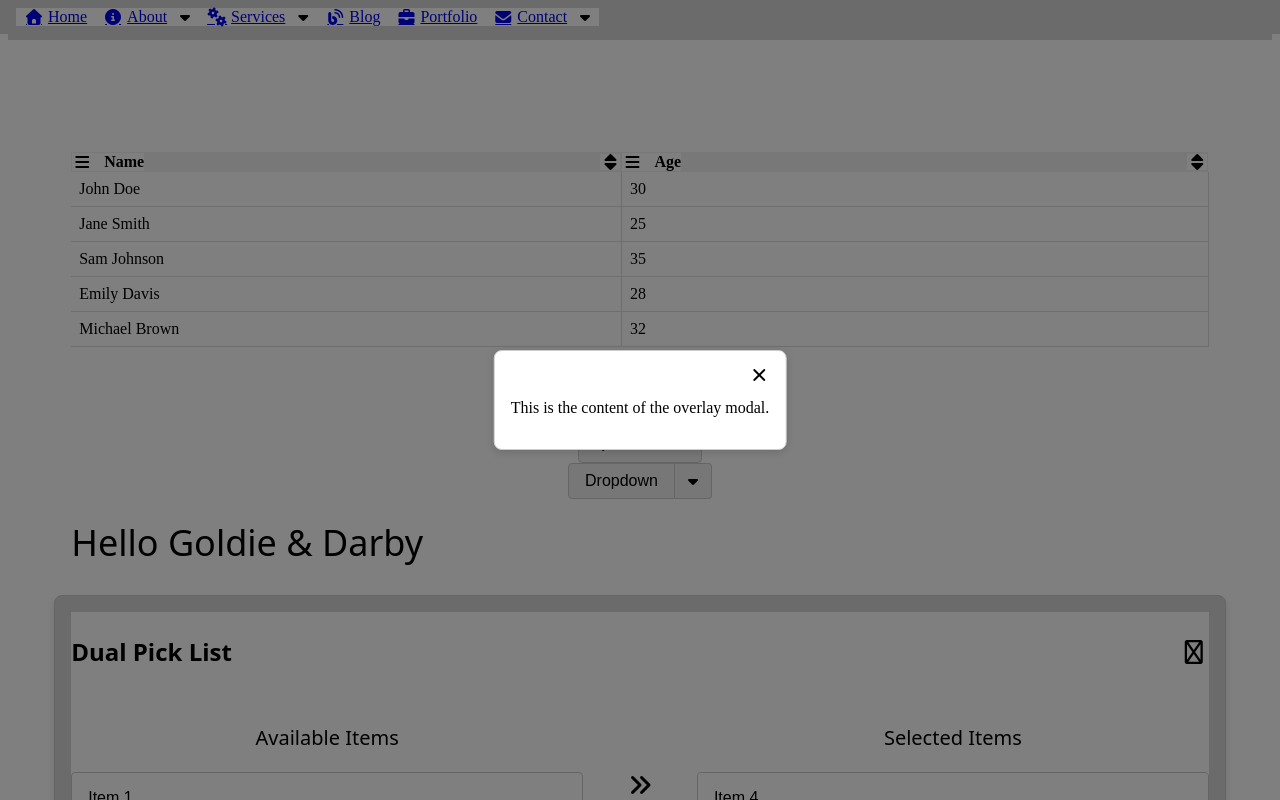
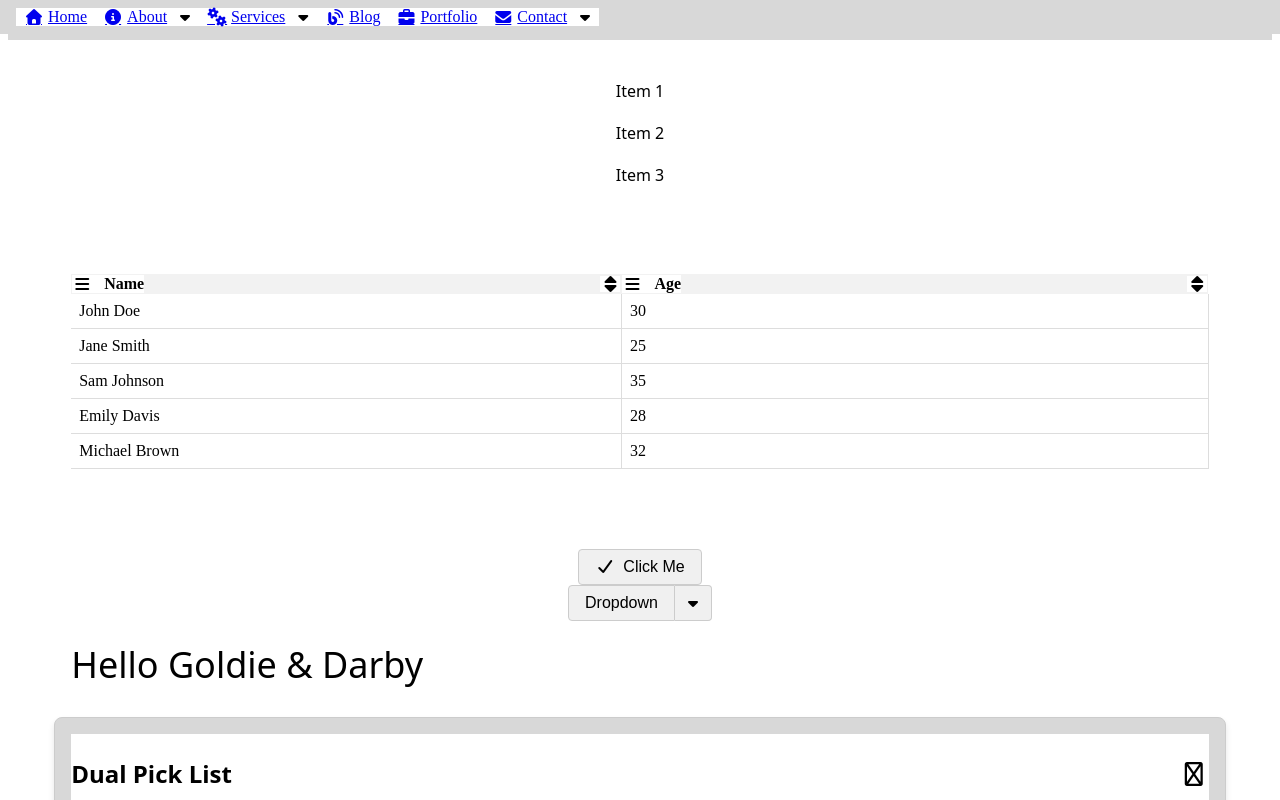
Before and after one commit to taylor-barron/tuppaware-dev, a Next.js app: page /dev in a window 1280 px wide. Shown: the top 800 px of the page. Built offline with nearby package versions, Linux system fonts and the light colour scheme.

Commit message:
vertical list

```diff
--- /dev/null
+++ b/Tuppaware/components/list/verticallist.jsx
@@ -0,0 +1,54 @@
+"use client";
+
+import { useState } from "react";
+import { replaceDefaults } from "../../utils/replacedefaults";
+import Flexbox from "../../containers/flexbox";
+
+export default function VerticalList({
+  listItems = [],
+  onSelection = (item) => item,
+  listStyle = {},
+  defaultListStyle = {
+    display: "flex",
+    flexDirection: "column",
+    gap: "0.25rem",
+    fontFamily: "system-ui",
+    cursor: "pointer"
+  },
+  itemStyle = {},
+  defaultItemStyle = {
+    padding: "0.5rem 0.75rem",
+    borderRadius: "4px",
+  },
+  hoverItemStyle = {},
+  defaultHoverItemStyle = {
+    backgroundColor: "#d9edf7",
+  }
+
+}) {
+  const [hoveredIndex, setHoveredIndex] = useState(null);
+
+  const combinedListStyle = replaceDefaults(defaultListStyle, listStyle);
+  const combinedItemStyle = replaceDefaults(defaultItemStyle, itemStyle);
+  const combinedHoverStyle = replaceDefaults(defaultHoverItemStyle, hoverItemStyle);
+
+  return (
+    <Flexbox style={combinedListStyle}>
+      {listItems.map((item, index) => (
+        <div
+          key={index}
+          onClick={() => onSelection(item)}
+          onMouseEnter={() => setHoveredIndex(index)}
+          onMouseLeave={() => setHoveredIndex(null)}
+          style={
+            hoveredIndex === index
+              ? { ...combinedItemStyle, ...combinedHoverStyle }
+              : combinedItemStyle
+          }
+        >
+          {item.name}
+        </div>
+      ))}
+    </Flexbox>
+  );
+}
--- a/app/dev/page.jsx
+++ b/app/dev/page.jsx
@@ -13,8 +13,7 @@ import Text from '../../Tuppaware/text/text';
 import TextInput from '../../Tuppaware/inputs/textinput';
 import TuppawareLogo from '../../public/tuppaware.png';
 import Modal from '../../Tuppaware/modals/modal';
-
-import OverlayModal from '../../Tuppaware/modals/overlaymodal';
+import VerticalList from '../../Tuppaware/components/list/verticallist';
 
 import DualPickList from '../../Tuppaware/components/dualpicklist';
 
@@ -65,9 +64,10 @@ export default function DevContainer() {
 
       <FlexBox className="h-screen" style={{ marginTop: "2rem" }} vertical="top" horizontal="center" direction="column">
 
-        <OverlayModal isOpen={true}>
-          <p>This is the content of the overlay modal.</p>
-        </OverlayModal>
+        <VerticalList
+          listItems={[{ name: "Item 1" }, { name: "Item 2" }, { name: "Item 3" }]}
+          onSelection={(item) => { console.log(`Selected: ${item.name}`); }}
+        />
 
         <Modal
           isOpen={false}
```
